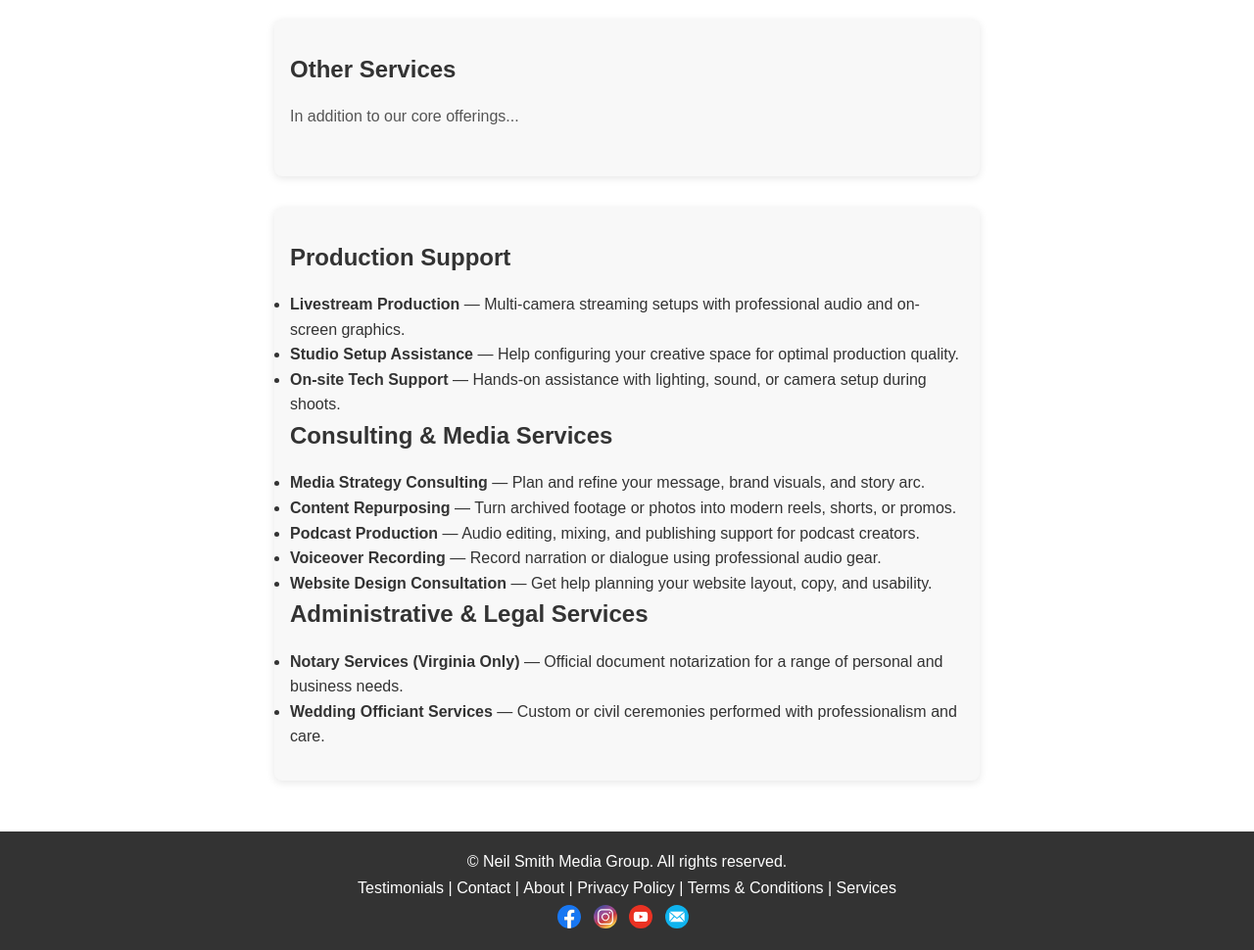
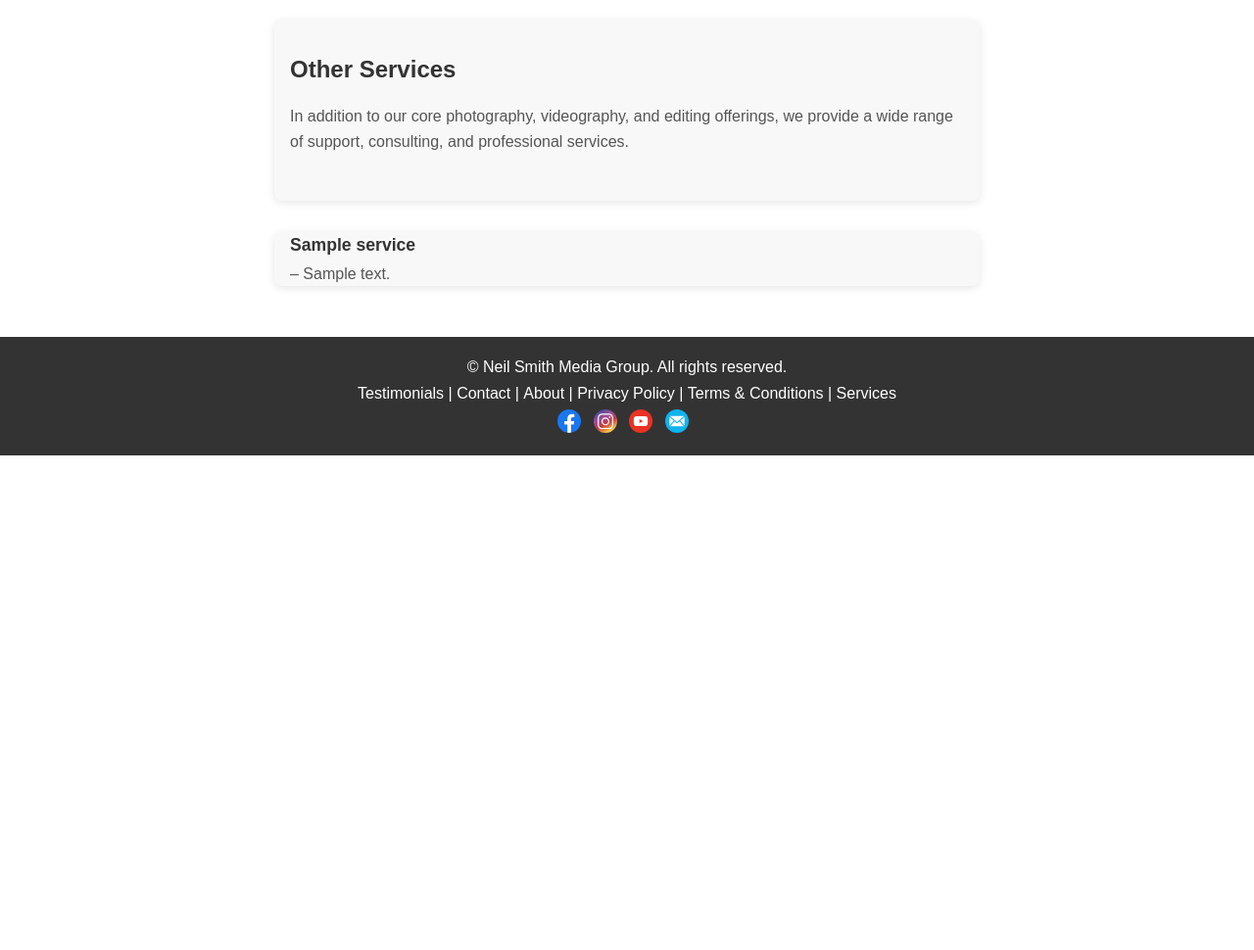
Before and after one commit to warlikeloki/nsmg-review, a PHP site: page /services/other-services.html in a window 1280 px wide. Shown: the part 116-1086 px from the top of the page at 98% size. After the commit the page ends 581 px from the top, so only its background shows below. Run offline with PHP 8.4, Linux system fonts and the light colour scheme; tables that the repository leaves empty or names only in its code hold one stand-in row (values such as "Sample post").

Commit message:
minor updates prior to end of sprint.

```diff
--- a/css/layout.css
+++ b/css/layout.css
@@ -107,3 +107,45 @@ section a:hover {
   color: #fff;
   font-weight: bold;
 }
+
+/* other-services.css */
+
+/* Container around the entire services list */
+#other-services-section {
+  max-width: 900px;
+  margin: 2rem auto;
+  padding: 0 1rem;
+}
+
+/* Placeholder wrapper before we inject the list */
+#other-services-container {
+  margin-top: 1rem;
+}
+
+/* The generated UL */
+.other-services-list {
+  list-style: none;
+  padding-left: 0;
+  margin: 0;
+}
+
+/* Each LI in the list */
+.other-service-item {
+  margin-bottom: 1rem;
+  line-height: 1.5;
+  font-size: 1rem;
+}
+
+/* Highlight the title in each item */
+.other-service-item strong {
+  display: block;
+  font-size: 1.1rem;
+  color: var(--primary-color);
+  margin-bottom: 0.25rem;
+}
+
+/* The description text */
+.other-service-item span {
+  display: block;
+  color: var(--secondary-color);
+}
--- a/js/main.js
+++ b/js/main.js
@@ -10,3 +10,4 @@ import './modules/portfolio.js';
 import './modules/admin.js';
 import './modules/pricing.js';
 import './modules/settings.js';
+import './modules/other-services.js';   // <- NEW
--- /dev/null
+++ b/js/modules/other-services.js
@@ -0,0 +1,57 @@
+// /js/modules/other-services.js
+// Dynamically fetch and render “Other Services” from the database
+
+document.addEventListener('DOMContentLoaded', () => {
+  const container = document.getElementById('other-services-container');
+  if (!container) return;
+
+  container.innerHTML = '<p>Loading services…</p>';
+
+  fetch('/php/get_other_services.php')
+    .then(res => {
+      if (!res.ok) throw new Error(`Network error: ${res.status}`);
+      return res.json();
+    })
+    .then(json => {
+      if (!json.success || !Array.isArray(json.data)) {
+        throw new Error('Invalid data format.');
+      }
+      renderOtherServices(json.data, container);
+    })
+    .catch(err => {
+      console.error('Other Services load error:', err);
+      container.innerHTML = '<p>Unable to load services at this time.</p>';
+    });
+});
+
+/**
+ * Render an array of {id, title, description} into the container
+ */
+function renderOtherServices(items, container) {
+  container.innerHTML = ''; // clear loading text
+
+  if (items.length === 0) {
+    container.innerHTML = '<p>No “Other Services” found.</p>';
+    return;
+  }
+
+  const ul = document.createElement('ul');
+  ul.classList.add('other-services-list');
+
+  items.forEach(item => {
+    const li = document.createElement('li');
+    li.classList.add('other-service-item');
+
+    const titleEl = document.createElement('strong');
+    titleEl.textContent = item.title;
+    li.appendChild(titleEl);
+
+    const descEl = document.createElement('span');
+    descEl.textContent = ` – ${item.description}`;
+    li.appendChild(descEl);
+
+    ul.appendChild(li);
+  });
+
+  container.appendChild(ul);
+}
--- /dev/null
+++ b/php/get_other_services.php
@@ -0,0 +1,23 @@
+<?php
+header("Content-Type: application/json; charset=utf-8");
+require_once __DIR__ . '/db_connect.php';
+
+try {
+    $stmt = $pdo->query("
+        SELECT id, title, description
+        FROM other_services
+        ORDER BY id ASC
+    ");
+    $rows = $stmt->fetchAll(PDO::FETCH_ASSOC);
+
+    echo json_encode([
+        "success" => true,
+        "data"    => $rows
+    ], JSON_UNESCAPED_UNICODE | JSON_UNESCAPED_SLASHES);
+} catch (Exception $e) {
+    http_response_code(500);
+    echo json_encode([
+        "success" => false,
+        "message" => "Server error: " . $e->getMessage()
+    ]);
+}
--- a/services/other-services.html
+++ b/services/other-services.html
@@ -20,33 +20,17 @@
 
   <div class="page-container">
     <aside class="sidebar left-sidebar"></aside>
+    <!-- Main Content -->
     <main class="main-content">
       <section class="hero-section">
         <h1>Other Services</h1>
-        <p>In addition to our core offerings...</p>
+        <p>In addition to our core photography, videography, and editing offerings, we provide a wide range of support, consulting, and professional services.</p>
       </section>
-      <section class="services-offered">
-        <h2>Production Support</h2>
-        <ul>
-          <li><strong>Livestream Production</strong> — Multi-camera streaming setups with professional audio and on-screen graphics.</li>
-          <li><strong>Studio Setup Assistance</strong> — Help configuring your creative space for optimal production quality.</li>
-          <li><strong>On-site Tech Support</strong> — Hands-on assistance with lighting, sound, or camera setup during shoots.</li>
-        </ul>
 
-        <h2>Consulting & Media Services</h2>
-        <ul>
-          <li><strong>Media Strategy Consulting</strong> — Plan and refine your message, brand visuals, and story arc.</li>
-          <li><strong>Content Repurposing</strong> — Turn archived footage or photos into modern reels, shorts, or promos.</li>
-          <li><strong>Podcast Production</strong> — Audio editing, mixing, and publishing support for podcast creators.</li>
-          <li><strong>Voiceover Recording</strong> — Record narration or dialogue using professional audio gear.</li>
-          <li><strong>Website Design Consultation</strong> — Get help planning your website layout, copy, and usability.</li>
-        </ul>
-
-        <h2>Administrative & Legal Services</h2>
-        <ul>
-          <li><strong>Notary Services (Virginia Only)</strong> — Official document notarization for a range of personal and business needs.</li>
-          <li><strong>Wedding Officiant Services</strong> — Custom or civil ceremonies performed with professionalism and care.</li>
-        </ul>
+      <section id="other-services-section">
+        <div id="other-services-container">
+          <p>Loading services…</p>
+        </div>
       </section>
     </main>
     <!-- Right Sidebar -->
```
Also changed, not shown: 1 other file.
